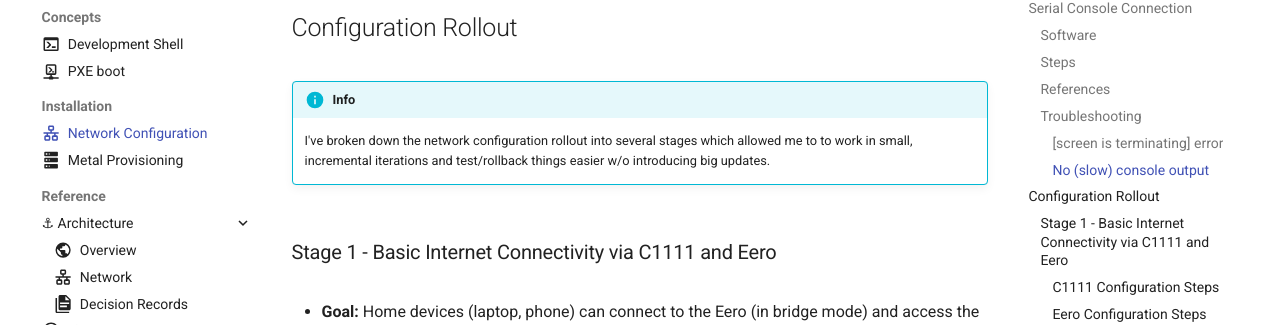
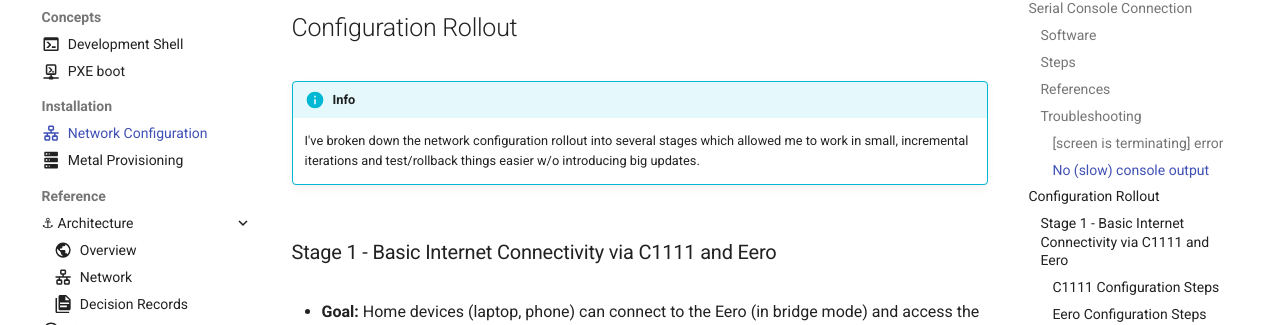
Before and after one commit to serpro69/ktchn8s, an MkDocs documentation site: the page built from docs/installation/network.md, in a window 1280 px wide and 900 px high, scrolled down 4714 px. Shown: the part 127-452 px from the top of the window. Built offline with MkDocs 1.6.1 and Material for MkDocs 9.7.7, drawn with Linux system fonts in a browser that asks for light colours; comment, search, counter and statistics services are not loaded.

```diff
--- a/docs/installation/network.md
+++ b/docs/installation/network.md
@@ -130,9 +130,9 @@ References:
 ## Configuration Rollout
 
 !!! info
-    I've broken down the network configuration rollout into several stages which allowed me to to work in small, incremental iterations and test/rollback things easier w/o introducing big updates.
+    I've broken down the network configuration rollout into several stages which allowed me to work in small, incremental iterations and test/rollback things easier w/o introducing big updates.
 
-### Stage 1 - Basic Internet Connectivity via C1111 and Eero
+### Stage 1 - Basic Internet Connectivity via C1111 and Eero {#stage-1}
 
 * **Goal:** Home devices (laptop, phone) can connect to the Eero (in bridge mode) and access the internet. The C1111 handles routing, NAT, and DHCP for the home network.
 
@@ -918,8 +918,8 @@ end
 * **`log` Keyword:** Adding `log` to a rule will generate a syslog message when that rule is hit. This is very useful for troubleshooting and seeing what traffic is being permitted or denied. However, it can generate a lot of logs, especially on deny rules, so use it judiciously or be prepared to filter logs.
 * **Source/Destination:**
     * When applying an ACL **inbound** (`in`) on an interface:
-        * The "source" in the ACL rule refers to where the traffic is coming *from* before it hits that interface.
-        * The "destination" refers to where it's going *after* it passes through that interface.
+        * The "source" in the ACL rule refers to where the traffic is coming _from_ before it hits that interface.
+        * The "destination" refers to where it's going _after_ it passes through that interface.
 * **Refinement:** Start with these basic ACLs. As you deploy services, you might need to refine them. For example, if a Homelab service needs to initiate a connection to a specific cloud service on a non-standard port, you might need to add an outbound ACL or adjust NAT policies (though typically NAT allows all outbound from trusted internal networks).
 * **Stateful Inspection:** The `permit tcp any any established` rule relies on the router's ability to track TCP connections. This is a basic form of stateful inspection. For more advanced stateful firewalling, Cisco routers use Zone-Based Firewall (ZBFW), which is more complex to set up than traditional ACLs. For a homelab, these ACLs are a good starting point.
 
```
Also changed, not shown: other parts of docs/installation/network.md (+4 -4 lines), docs/installation/metal.md (+2 -2 lines), docs/reference/todo.md (+2 -3 lines).
